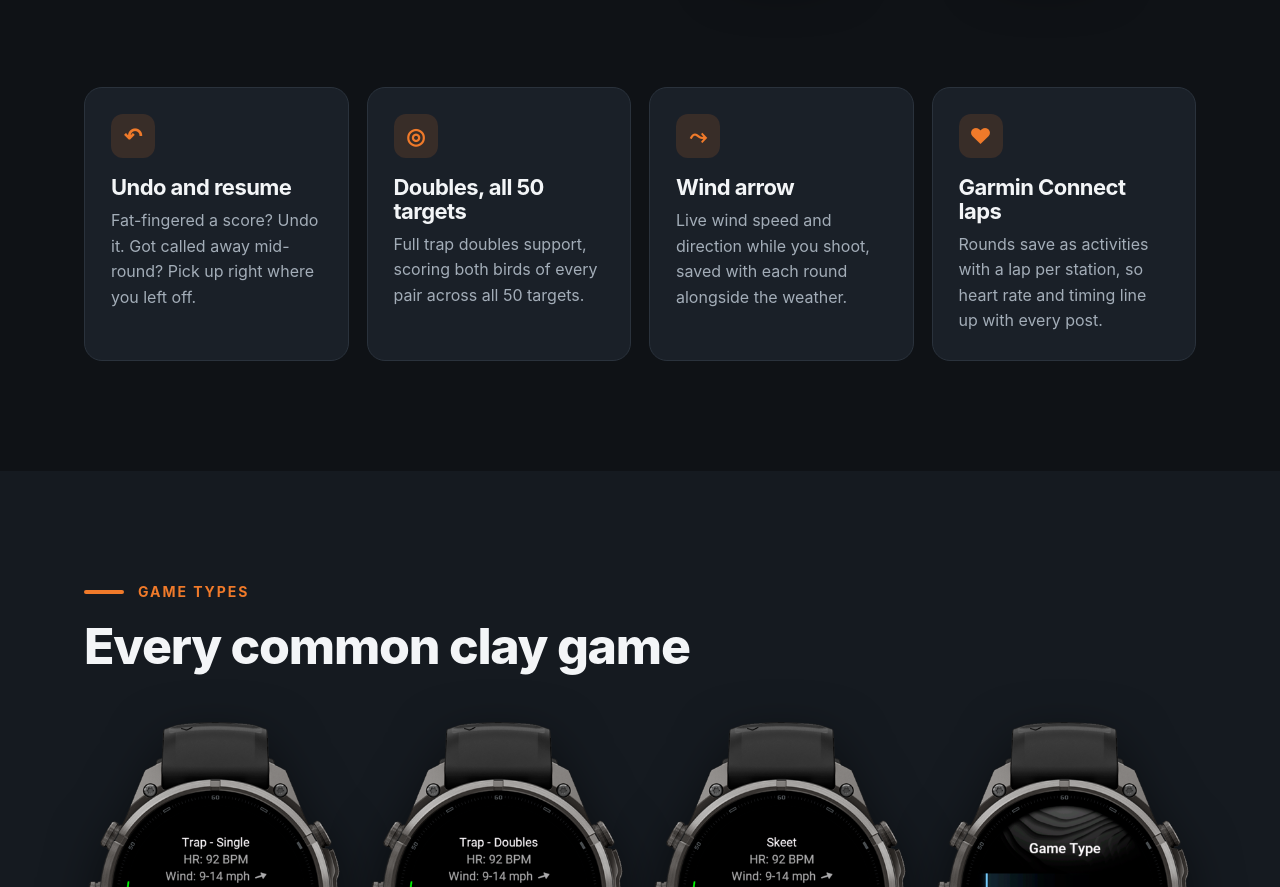
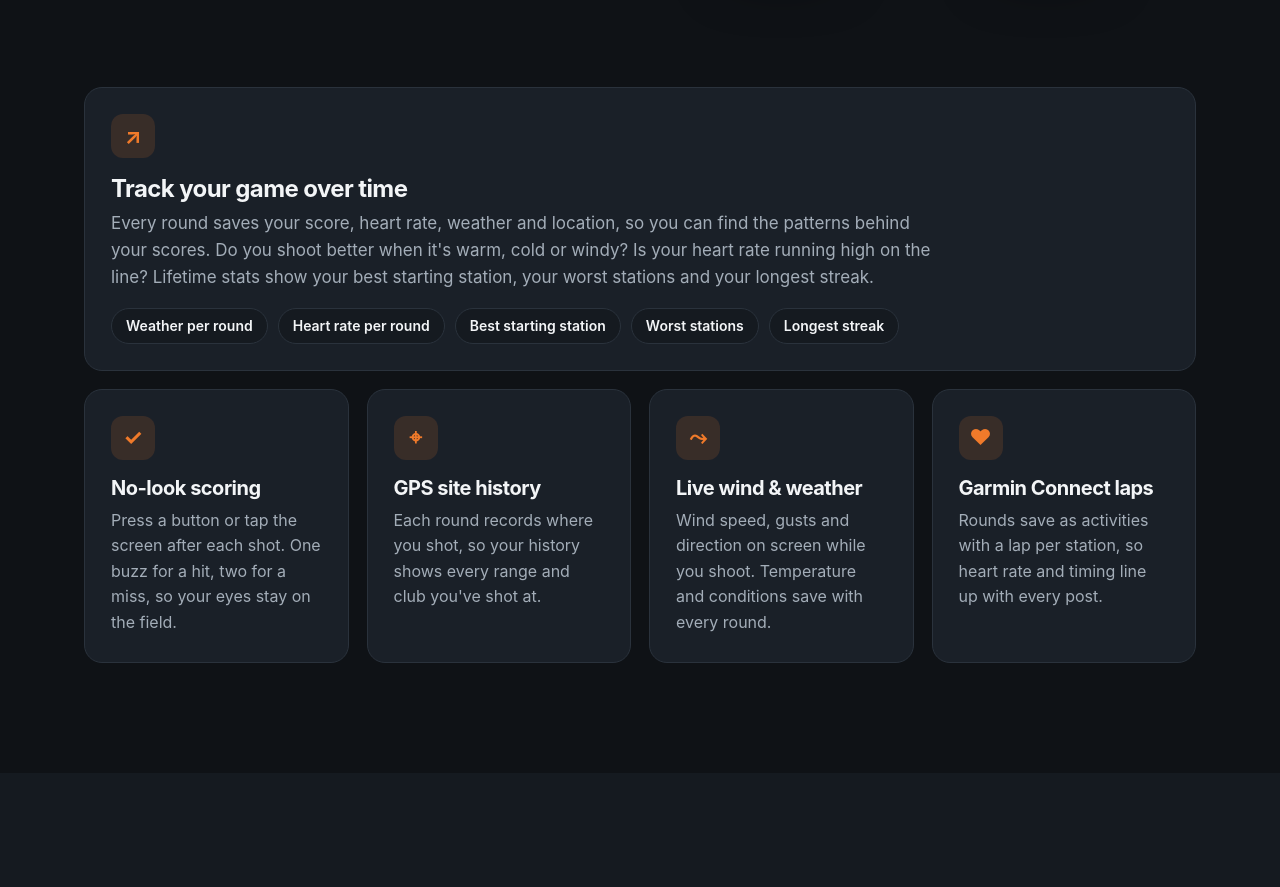
Before and after one commit to bowtieddesigner-ops/trap-skeet-website, a plain HTML site: page index.html in a window 1280 px wide. Shown: the part 2675-3562 px from the top of the page. Drawn offline with Linux system fonts and the light colour scheme.

Commit message:
Rework feature cards to lead with performance tracking
Replace the Doubles, Undo and Wind arrow cards with a full-width
performance tracking card plus no-look scoring, GPS site history and
live wind & weather. Keep Garmin Connect laps. Shorten titles and
drop to two columns below 1120px so every title stays on one line.
Update meta, Open Graph and schema.org text to match.

Co-Authored-By: Claude Opus 5.5 <noreply@anthropic.com>
Claude-Session: https://claude.ai/code/session_01PPWv5wWjrwXuAERxi1sspa

```diff
--- a/index.html
+++ b/index.html
@@ -4,12 +4,12 @@
 <meta charset="utf-8">
 <meta name="viewport" content="width=device-width, initial-scale=1">
 <title>Trap and Skeet Scoring App for Garmin Watches</title>
-<meta name="description" content="Trap and Skeet is a clay shooting scoring app for 76 Garmin watches. Score trap singles, doubles, handicap, Olympic trap and skeet with one button press, then see a field-map shot chart. Apple Watch and Wear OS coming soon.">
+<meta name="description" content="Trap and Skeet is a clay shooting scoring app for 76 Garmin watches. Score trap singles, doubles, handicap, Olympic trap and skeet with one button press, then track your game over time with weather, heart rate and lifetime stats. Apple Watch and Wear OS coming soon.">
 <link rel="canonical" href="https://trapandskeet.app/">
 <meta name="robots" content="index, follow">
 <meta property="og:site_name" content="Trap and Skeet">
 <meta property="og:title" content="Trap and Skeet Scoring App for Garmin Watches">
-<meta property="og:description" content="Score trap and skeet from your wrist. Field-map shot charts, hit/miss glow, personal bests and lifetime stats on 76 Garmin watches.">
+<meta property="og:description" content="Score trap and skeet from your wrist. Track your game over time with weather, heart rate, GPS sites, field-map shot charts and lifetime stats on 76 Garmin watches.">
 <meta property="og:image" content="https://trapandskeet.app/img/hero.jpg">
 <meta property="og:image:width" content="1440">
 <meta property="og:image:height" content="720">
@@ -43,17 +43,20 @@
    "https://trapandskeet.app/img/34-history-skeet-field-map.png",
    "https://trapandskeet.app/img/13-hit-glow.png"
   ],
-  "description": "Clay shooting scoring app for 76 Garmin watches. Score trap singles, trap doubles, handicap, Olympic trap and skeet from your wrist, with field-map shot charts, hit/miss glow, undo and resume, personal best alerts, lifetime stats and Garmin Connect laps per station.",
+  "description": "Clay shooting scoring app for 76 Garmin watches. Score trap singles, trap doubles, handicap, Olympic trap and skeet from your wrist, and track your game over time: weather, wind, heart rate and GPS location saved with every round, field-map shot charts, lifetime stats, personal best alerts and Garmin Connect laps per station.",
   "featureList": [
+   "Performance tracking over time",
    "Field-map shot charts",
-   "Trap doubles, all 50 targets",
+   "Score with a button or tap, without looking at the watch",
+   "Shooting sites saved by GPS",
+   "Live wind and weather",
+   "Heart rate per round",
    "Undo and resume",
    "Station dots",
    "Hit and miss glow",
    "Personal best alerts",
    "Garmin Connect laps per station",
-   "Lifetime stats with a last-10 rounds chart",
-   "Wind arrow",
+   "Lifetime stats: best starting station, worst stations, longest streak and a last-10 rounds chart",
    "76 supported Garmin watches"
   ]
  },
@@ -225,20 +228,32 @@
     </div>
 
     <div class="grid">
-      <article class="card">
-        <div class="icon" aria-hidden="true">↶</div>
-        <h3>Undo and resume</h3>
-        <p>Fat-fingered a score? Undo it. Got called away mid-round? Pick up right where you left off.</p>
+      <article class="card lead">
+        <div class="icon" aria-hidden="true">↗</div>
+        <h3>Track your game over time</h3>
+        <p>Every round saves your score, heart rate, weather and location, so you can find the patterns behind your scores. Do you shoot better when it's warm, cold or windy? Is your heart rate running high on the line? Lifetime stats show your best starting station, your worst stations and your longest streak.</p>
+        <ul class="chips">
+          <li>Weather per round</li>
+          <li>Heart rate per round</li>
+          <li>Best starting station</li>
+          <li>Worst stations</li>
+          <li>Longest streak</li>
+        </ul>
       </article>
       <article class="card">
-        <div class="icon" aria-hidden="true">◎</div>
-        <h3>Doubles, all 50 targets</h3>
-        <p>Full trap doubles support, scoring both birds of every pair across all 50 targets.</p>
+        <div class="icon" aria-hidden="true">✓</div>
+        <h3>No-look scoring</h3>
+        <p>Press a button or tap the screen after each shot. One buzz for a hit, two for a miss, so your eyes stay on the field.</p>
+      </article>
+      <article class="card">
+        <div class="icon" aria-hidden="true">⌖</div>
+        <h3>GPS site history</h3>
+        <p>Each round records where you shot, so your history shows every range and club you've shot at.</p>
       </article>
       <article class="card">
         <div class="icon" aria-hidden="true">⤳</div>
-        <h3>Wind arrow</h3>
-        <p>Live wind speed and direction while you shoot, saved with each round alongside the weather.</p>
+        <h3>Live wind &amp; weather</h3>
+        <p>Wind speed, gusts and direction on screen while you shoot. Temperature and conditions save with every round.</p>
       </article>
       <article class="card">
         <div class="icon" aria-hidden="true">♥</div>
--- a/style.css
+++ b/style.css
@@ -124,6 +124,12 @@ p { margin: 0; }
 .grid { display: grid; grid-template-columns: repeat(4, 1fr); gap: 18px; margin-top: 90px; }
 .card { background: var(--panel); border: 1px solid var(--line); border-radius: var(--radius); padding: 26px; }
 .card p { color: var(--muted); font-size: 16px; }
+.card h3 { font-size: 20px; }
+.card.lead { grid-column: 1 / -1; }
+.card.lead h3 { font-size: 24px; }
+.card.lead p { font-size: 17px; max-width: 78ch; }
+.chips { list-style: none; display: flex; flex-wrap: wrap; gap: 10px; margin: 16px 0 0; padding: 0; }
+.chips li { border: 1px solid var(--line); background: var(--bg-2); color: var(--text); border-radius: 999px; padding: 6px 14px; font-size: 14px; font-weight: 600; }
 .icon {
   width: 44px; height: 44px; border-radius: 12px; display: grid; place-items: center;
   background: rgba(240,122,42,0.14); color: var(--accent); font-size: 22px; font-weight: 700; margin-bottom: 18px;
@@ -169,6 +175,9 @@ p { margin: 0; }
 .fine { font-size: 12.5px; opacity: 0.75; max-width: 90ch; }
 
 /* Responsive */
+@media (max-width: 1119px) {
+  .grid { grid-template-columns: repeat(2, 1fr); }
+}
 @media (max-width: 960px) {
   .hero-inner { grid-template-columns: 1fr; }
   .hero-art { max-width: 520px; justify-self: center; }
@@ -185,6 +194,7 @@ p { margin: 0; }
   .strip-inner { grid-template-columns: repeat(2, 1fr); }
   .section { padding: 76px 0; }
   .grid { grid-template-columns: 1fr; }
+  .card.lead h3 { font-size: 21px; }
   .btn { width: 100%; }
   .nav .btn { width: auto; }
 }
```
